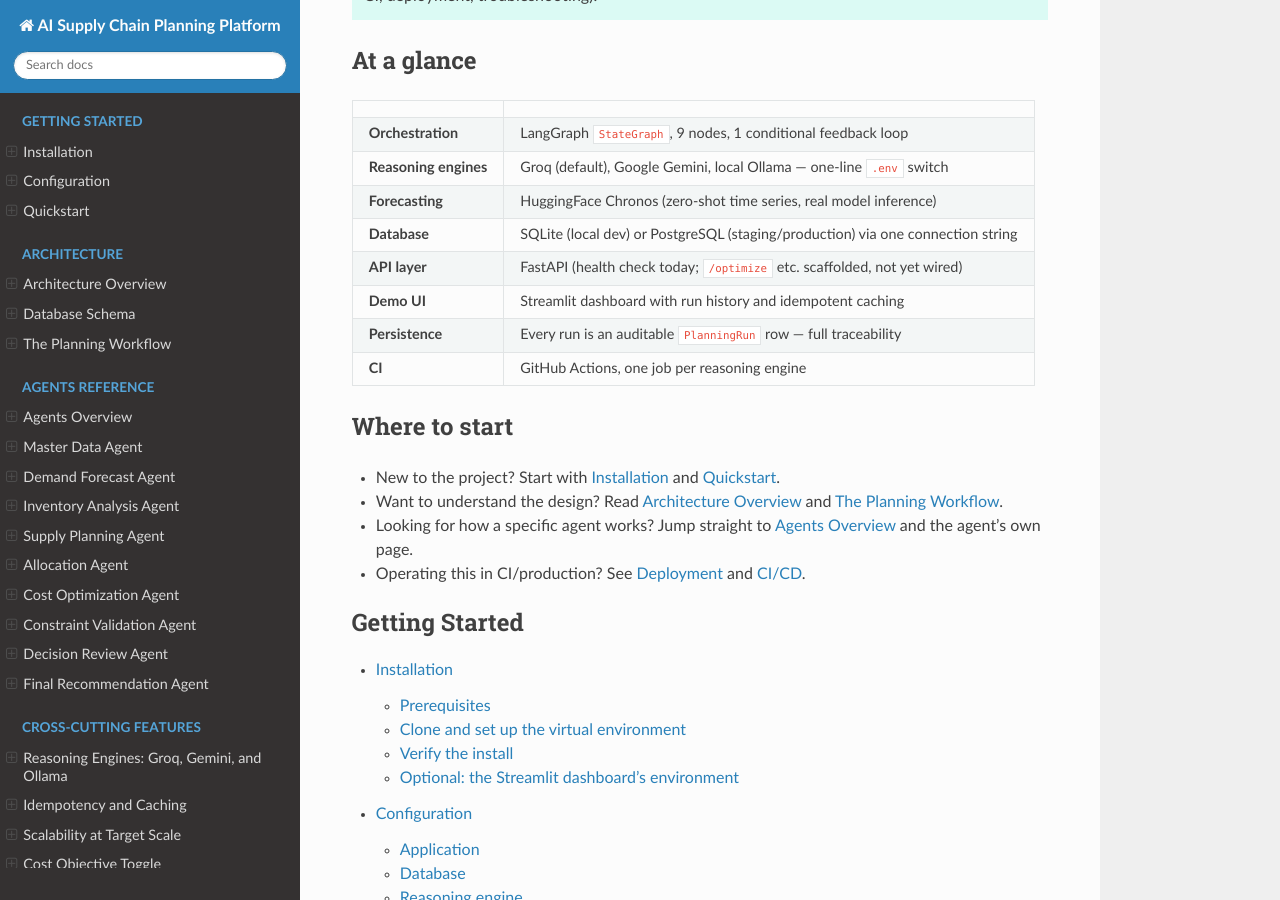
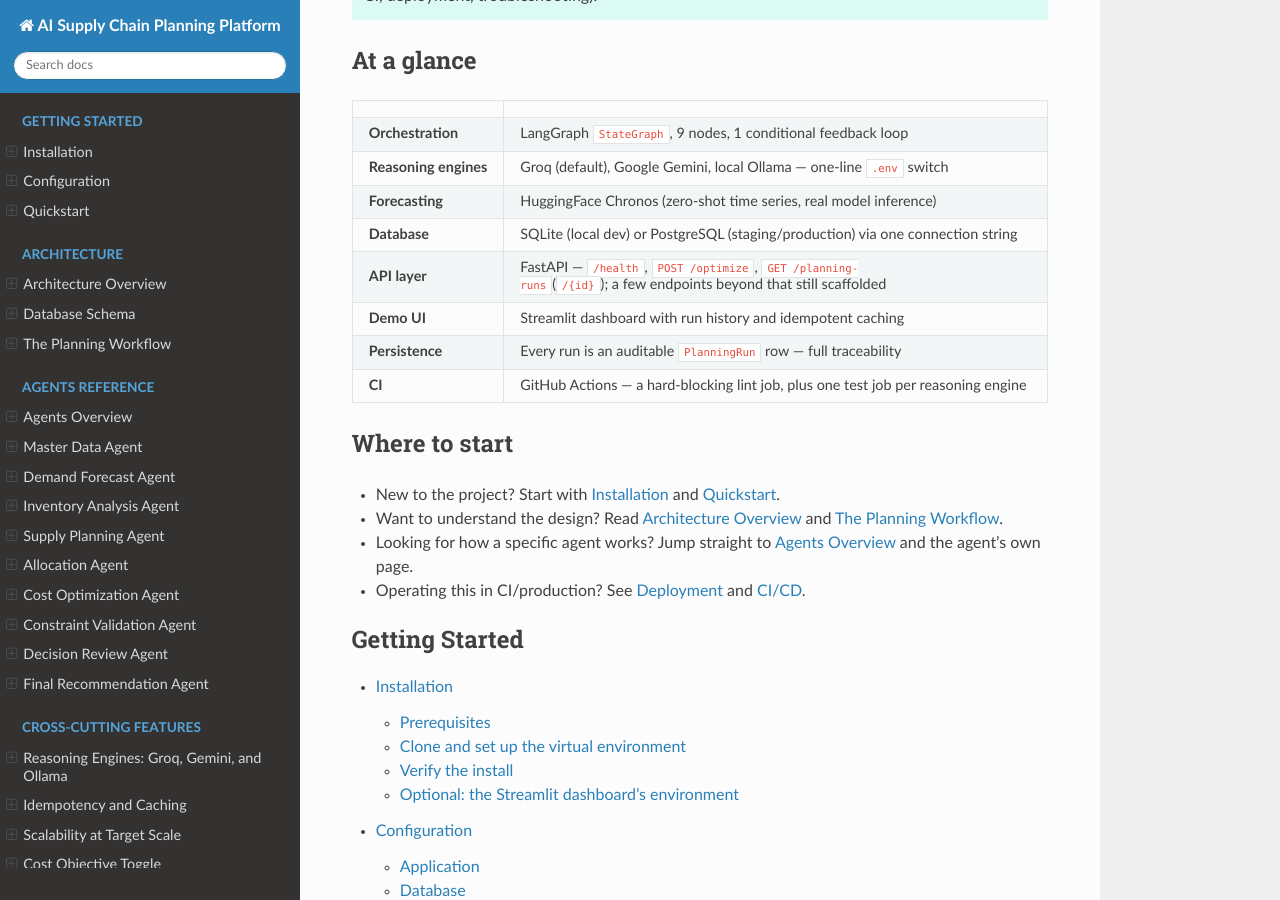
Before and after one commit to AbhimanyuHK/supply_chain_ai, a Sphinx documentation site: the page built from docs/index.md, in a window 1280 px wide and 900 px high, scrolled down 601 px. Built offline with Sphinx 7.4.7 and the Read the Docs theme 3.1.0, drawn with Linux system fonts in a browser that asks for light colours.

Commit message:
Release v1.1.0: fix remaining stale REST API docs, bump version
README.md and docs/index.md still claimed the REST API was scaffolding-
only in a couple of spots the previous docs pass missed. Also bumps the
version metadata (pyproject.toml, the FastAPI app's reported version) to
1.1.0 - it had never been bumped past 0.1.0 despite the v1.0.0 tag.
CHANGELOG's [Unreleased] section becomes the dated [1.1.0] entry.

```diff
--- a/docs/index.md
+++ b/docs/index.md
@@ -35,10 +35,10 @@ troubleshooting).
 | **Reasoning engines** | Groq (default), Google Gemini, local Ollama — one-line `.env` switch |
 | **Forecasting** | HuggingFace Chronos (zero-shot time series, real model inference) |
 | **Database** | SQLite (local dev) or PostgreSQL (staging/production) via one connection string |
-| **API layer** | FastAPI (health check today; `/optimize` etc. scaffolded, not yet wired) |
+| **API layer** | FastAPI — `/health`, `POST /optimize`, `GET /planning-runs`(`/{id}`); a few endpoints beyond that still scaffolded |
 | **Demo UI** | Streamlit dashboard with run history and idempotent caching |
 | **Persistence** | Every run is an auditable `PlanningRun` row — full traceability |
-| **CI** | GitHub Actions, one job per reasoning engine |
+| **CI** | GitHub Actions — a hard-blocking lint job, plus one test job per reasoning engine |
 
 ## Where to start
 
--- a/pyproject.toml
+++ b/pyproject.toml
@@ -1,6 +1,6 @@
 [project]
 name = "supply-chain-planning-platform"
-version = "0.1.0"
+version = "1.1.0"
 description = "AI-powered Supply Chain Planning Platform (Agentic AI, LangGraph, Groq)."
 requires-python = ">=3.10"
 license = "Apache-2.0"
```
Also changed, not shown: CHANGELOG.md (+1 -1 lines), README.md (+6 -5 lines), 1 other file.
